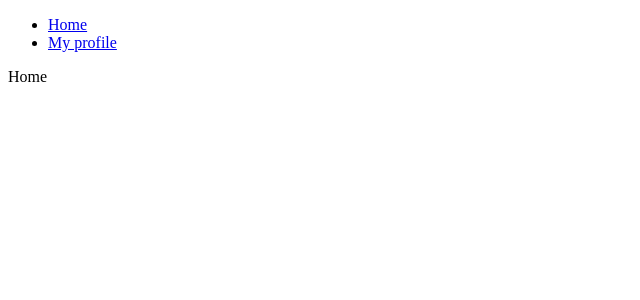
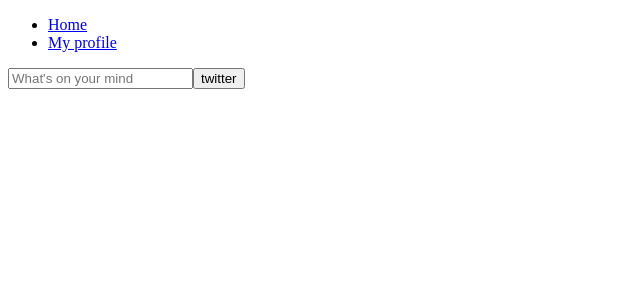
Before and after one commit to ehdrud1332/twitter, a React (Create React App) app: page /#/ in a window 1280 px wide. Shown: the top 300 px of the page, without its empty margins (0-640 px from the left). Built offline with nearby package versions, Linux system fonts and the light colour scheme; no server answers; sample sign-in values are in the browser's storage.

Commit message:
#4 Home input &  funtion 추가

```diff
--- a/src/fbase.js
+++ b/src/fbase.js
@@ -1,5 +1,6 @@
 import firebase from "firebase/app";
 import 'firebase/auth';
+import 'firebase/database';
 
 const firebaseConfig = {
     apiKey: process.env.REACT_APP_API_KEY,
--- a/src/routes/Home.js
+++ b/src/routes/Home.js
@@ -1,3 +1,28 @@
-import React from 'react';
+import React, {useState} from 'react';
 
-export default () => <span>Home</span>
+export default () => {
+
+    const [tweet, setTweet] = useState("");
+
+    const onSubmit = (event) => {
+        event.preventDefault();
+    };
+    const onChange = (event) => {
+        const { target : {value}} = event;
+        setTweet(value);
+    }
+    return (
+        <div>
+            <form onSubmit={onSubmit}>
+                <input
+                    value={tweet}
+                    onChange={onChange}
+                    type='text'
+                    placeholder="What's on your mind"
+                    maxLength={120}
+                />
+                <input type='submit' value="twitter"/>
+            </form>
+        </div>
+    )
+}
```
